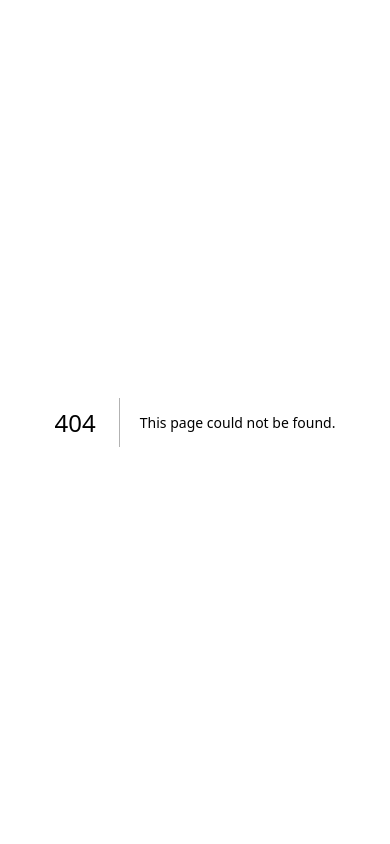
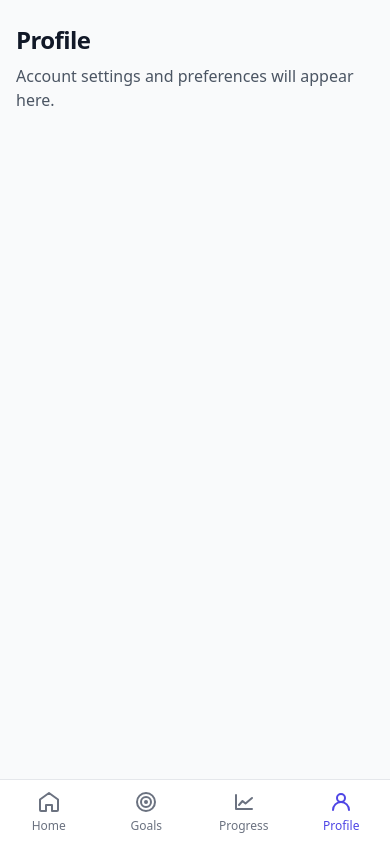
Before and after one commit to drewcarroll/goal-tracker, a Next.js app: page /profile in a window 390 px wide. Before the commit this address had no page. Built offline with nearby package versions, Linux system fonts and the light colour scheme.

Commit message:
Build mobile-first tab navigation shell

```diff
--- /dev/null
+++ b/app/(app)/goals/page.tsx
@@ -0,0 +1 @@
+export { default, metadata } from "@/interfaces/web/app/(app)/goals/page";
--- /dev/null
+++ b/app/(app)/home/page.tsx
@@ -0,0 +1 @@
+export { default, metadata } from "@/interfaces/web/app/(app)/home/page";
--- /dev/null
+++ b/app/(app)/layout.tsx
@@ -0,0 +1 @@
+export { default } from "@/interfaces/web/app/(app)/layout";
--- /dev/null
+++ b/app/(app)/profile/page.tsx
@@ -0,0 +1 @@
+export { default, metadata } from "@/interfaces/web/app/(app)/profile/page";
--- /dev/null
+++ b/app/(app)/progress/page.tsx
@@ -0,0 +1 @@
+export { default, metadata } from "@/interfaces/web/app/(app)/progress/page";
--- /dev/null
+++ b/src/interfaces/web/app/(app)/goals/page.tsx
@@ -0,0 +1,12 @@
+import type { Metadata } from "next";
+
+export const metadata: Metadata = { title: "Goals · Goal Tracker" };
+
+export default function GoalsPage() {
+  return (
+    <section className="mx-auto w-full max-w-3xl">
+      <h1 className="text-2xl font-bold tracking-tight">Goals</h1>
+      <p className="mt-2 text-gray-600">Your goals will be listed and managed here.</p>
+    </section>
+  );
+}
--- /dev/null
+++ b/src/interfaces/web/app/(app)/home/page.tsx
@@ -0,0 +1,12 @@
+import type { Metadata } from "next";
+
+export const metadata: Metadata = { title: "Home · Goal Tracker" };
+
+export default function HomePage() {
+  return (
+    <section className="mx-auto w-full max-w-3xl">
+      <h1 className="text-2xl font-bold tracking-tight">Home</h1>
+      <p className="mt-2 text-gray-600">Your dashboard overview will appear here.</p>
+    </section>
+  );
+}
--- /dev/null
+++ b/src/interfaces/web/app/(app)/layout.tsx
@@ -0,0 +1,17 @@
+import type { ReactNode } from "react";
+import { TabNavigation } from "@/interfaces/web/components/navigation/TabNavigation";
+
+/**
+ * Shell shared by the four primary tabs. Renders the navigation (bottom bar on
+ * mobile, side rail on desktop) alongside the page content. The root landing
+ * page ("/") sits outside this group and is unaffected.
+ */
+export default function AppShellLayout({ children }: { children: ReactNode }) {
+  return (
+    <div className="lg:flex">
+      <TabNavigation />
+      {/* `pb-24` clears the fixed mobile tab bar (h-16 + safe area); removed at lg. */}
+      <main className="min-h-dvh flex-1 px-4 pb-24 pt-6 lg:px-8 lg:pb-10">{children}</main>
+    </div>
+  );
+}
--- /dev/null
+++ b/src/interfaces/web/app/(app)/profile/page.tsx
@@ -0,0 +1,12 @@
+import type { Metadata } from "next";
+
+export const metadata: Metadata = { title: "Profile · Goal Tracker" };
+
+export default function ProfilePage() {
+  return (
+    <section className="mx-auto w-full max-w-3xl">
+      <h1 className="text-2xl font-bold tracking-tight">Profile</h1>
+      <p className="mt-2 text-gray-600">Account settings and preferences will appear here.</p>
+    </section>
+  );
+}
--- /dev/null
+++ b/src/interfaces/web/app/(app)/progress/page.tsx
@@ -0,0 +1,12 @@
+import type { Metadata } from "next";
+
+export const metadata: Metadata = { title: "Progress · Goal Tracker" };
+
+export default function ProgressPage() {
+  return (
+    <section className="mx-auto w-full max-w-3xl">
+      <h1 className="text-2xl font-bold tracking-tight">Progress</h1>
+      <p className="mt-2 text-gray-600">Charts and progress stats will appear here.</p>
+    </section>
+  );
+}
--- /dev/null
+++ b/src/interfaces/web/components/navigation/TabNavigation.tsx
@@ -0,0 +1,83 @@
+"use client";
+
+import Link from "next/link";
+import { usePathname } from "next/navigation";
+import { NAV_ITEMS } from "./navItems";
+
+/** A tab is active for its exact route and any nested child route. */
+function isActive(pathname: string, href: string): boolean {
+  return pathname === href || pathname.startsWith(`${href}/`);
+}
+
+/**
+ * Primary navigation shell.
+ *
+ * - Mobile (< lg): a fixed bottom tab bar, kept within thumb reach and clear
+ *   of the iOS home indicator via the `safe-bottom` inset token.
+ * - Desktop (>= lg): a sticky side-nav rail.
+ *
+ * Exactly one of the two `<nav>` elements is rendered (`display: none` on the
+ * other), so only one navigation landmark is exposed to assistive tech at a
+ * time. Active state is derived from the current pathname.
+ */
+export function TabNavigation() {
+  const pathname = usePathname();
+
+  return (
+    <>
+      {/* Desktop: side-nav rail */}
+      <nav
+        aria-label="Primary"
+        className="hidden lg:sticky lg:top-0 lg:flex lg:h-dvh lg:w-64 lg:shrink-0 lg:flex-col lg:gap-1 lg:border-r lg:border-gray-200 lg:bg-white lg:px-3 lg:py-6"
+      >
+        <span className="px-3 pb-4 text-lg font-bold tracking-tight text-brand">Goal Tracker</span>
+        {NAV_ITEMS.map((item) => {
+          const active = isActive(pathname, item.href);
+          return (
+            <Link
+              key={item.href}
+              href={item.href}
+              aria-current={active ? "page" : undefined}
+              className={[
+                "flex items-center gap-3 rounded-lg px-3 py-2.5 text-sm font-medium transition-colors",
+                active
+                  ? "bg-brand/10 text-brand"
+                  : "text-gray-600 hover:bg-gray-100 hover:text-gray-900",
+              ].join(" ")}
+            >
+              <item.Icon className="h-5 w-5" aria-hidden="true" />
+              {item.label}
+            </Link>
+          );
+        })}
+      </nav>
+
+      {/* Mobile: fixed bottom tab bar */}
+      <nav
+        aria-label="Primary"
+        className="fixed inset-x-0 bottom-0 z-40 border-t border-gray-200 bg-white pb-safe-bottom pl-safe-left pr-safe-right lg:hidden"
+      >
+        <ul className="flex">
+          {NAV_ITEMS.map((item) => {
+            const active = isActive(pathname, item.href);
+            return (
+              <li key={item.href} className="flex-1">
+                <Link
+                  href={item.href}
+                  aria-current={active ? "page" : undefined}
+                  className={[
+                    "flex h-16 flex-col items-center justify-center gap-1 text-xs font-medium transition-colors",
+                    active ? "text-brand" : "text-gray-500 hover:text-gray-900",
+                  ].join(" ")}
+                >
+                  <item.Icon className="h-6 w-6" aria-hidden="true" />
+                  {item.label}
+                </Link>
+              </li>
+            );
+          })}
+        </ul>
+      </nav>
+    </>
+  );
+}
--- /dev/null
+++ b/src/interfaces/web/components/navigation/navItems.tsx
@@ -0,0 +1,62 @@
+import type { ComponentType, SVGProps } from "react";
+
+type IconProps = SVGProps<SVGSVGElement>;
+
+const baseIconProps: IconProps = {
+  viewBox: "0 0 24 24",
+  fill: "none",
+  stroke: "currentColor",
+  strokeWidth: 2,
+  strokeLinecap: "round",
+  strokeLinejoin: "round",
+};
+
+function HomeIcon(props: IconProps) {
+  return (
+    <svg {...baseIconProps} {...props}>
+      <path d="M3 9.5 12 3l9 6.5V20a1 1 0 0 1-1 1h-5v-6h-6v6H4a1 1 0 0 1-1-1V9.5Z" />
+    </svg>
+  );
+}
+
+function GoalsIcon(props: IconProps) {
+  return (
+    <svg {...baseIconProps} {...props}>
+      <circle cx="12" cy="12" r="9" />
+      <circle cx="12" cy="12" r="5" />
+      <circle cx="12" cy="12" r="1" />
+    </svg>
+  );
+}
+
+function ProgressIcon(props: IconProps) {
+  return (
+    <svg {...baseIconProps} {...props}>
+      <path d="M4 5v14h16" />
+      <path d="M7 15l3.5-4 3 2.5L20 8" />
+    </svg>
+  );
+}
+
+function ProfileIcon(props: IconProps) {
+  return (
+    <svg {...baseIconProps} {...props}>
+      <circle cx="12" cy="8" r="4" />
+      <path d="M4 20a8 8 0 0 1 16 0" />
+    </svg>
+  );
+}
+
+export interface NavItem {
+  href: string;
+  label: string;
+  Icon: ComponentType<IconProps>;
+}
+
+/** The four primary tabs, in display order. */
+export const NAV_ITEMS: readonly NavItem[] = [
+  { href: "/home", label: "Home", Icon: HomeIcon },
+  { href: "/goals", label: "Goals", Icon: GoalsIcon },
+  { href: "/progress", label: "Progress", Icon: ProgressIcon },
+  { href: "/profile", label: "Profile", Icon: ProfileIcon },
+];
```
